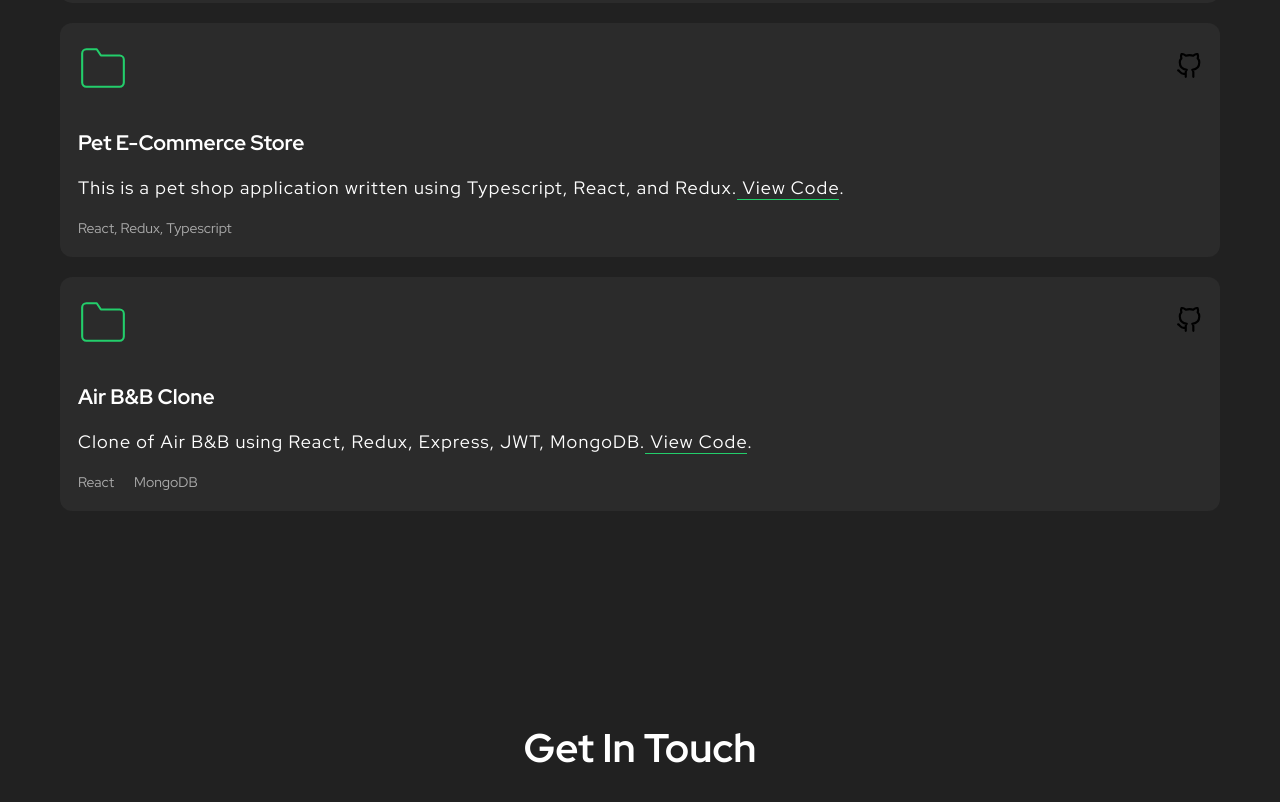
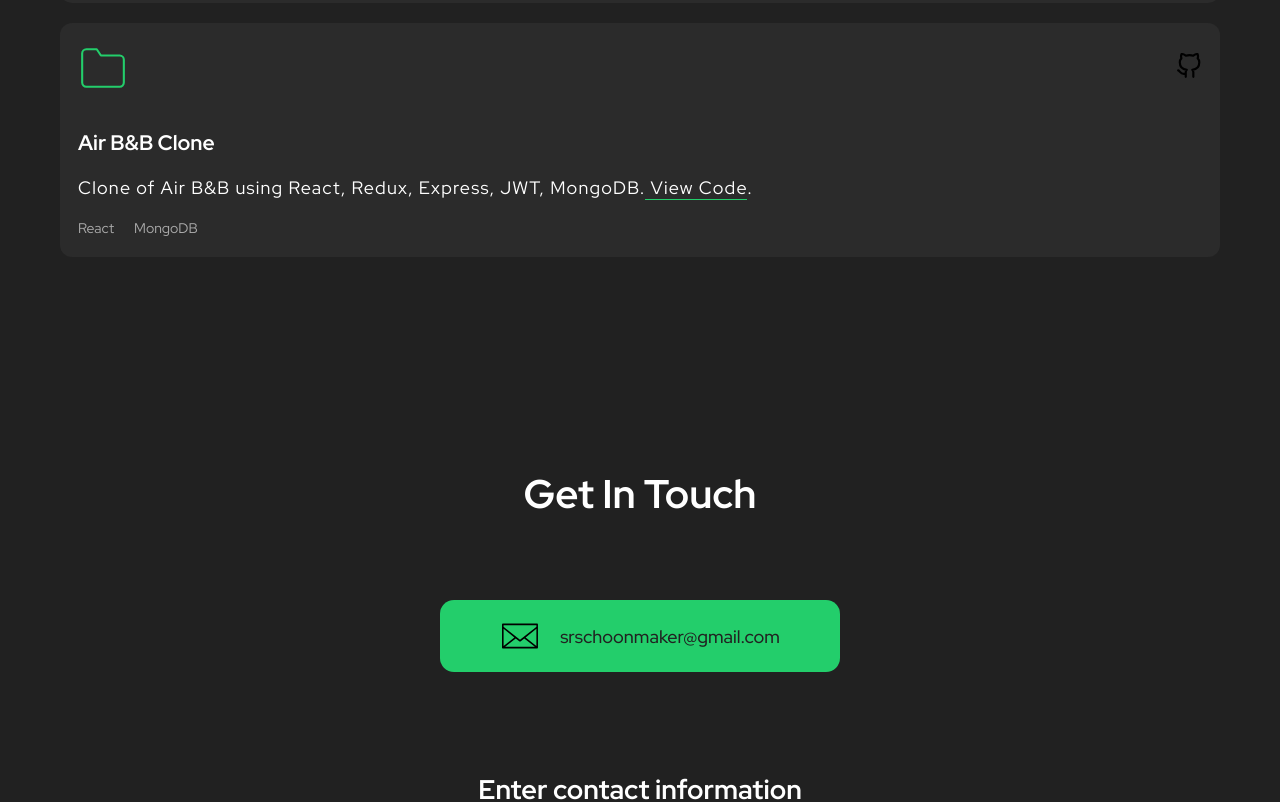
Before and after one commit to SarahSchoonmaker/sarah-react-portfolio, a React (Create React App) app: page / in a window 1280 px wide. Shown: the part 1400-2202 px from the top of the page. Built offline with nearby package versions, Linux system fonts and the light colour scheme.

Commit message:
edited readme

```diff
--- a/src/components/Portfolio/Portfolio.tsx
+++ b/src/components/Portfolio/Portfolio.tsx
@@ -73,59 +73,6 @@
                 role="img"
                 viewBox="0 0 24 24"
                 fill="none"
-                stroke="#23ce6b "
-                strokeWidth="1"
-                strokeLinecap="round"
-                strokeLinejoin="round"
-              >
-                <title>Folder</title>
-                <path d="M22 19a2 2 0 0 1-2 2H4a2 2 0 0 1-2-2V5a2 2 0 0 1 2-2h5l2 3h9a2 2 0 0 1 2 2z"></path>
-              </svg>
-              <div className="project-links">
-                <a
-                  href="https://github.com/IbrahimHiarea/Pet-Accessories-eCommerce-app"
-                  target="_blank"
-                  rel="noreferrer"
-                  aria-label="View project on GitHub"
-                >
-                  <img src={githubIcon} alt="GitHub" />
-                </a>
-              </div>
-            </header>
-            <div className="body">
-              <h3>Pet E-Commerce Store</h3>
-              <p>
-                This is a pet shop application written using Typescript, React,
-                and Redux.
-                <a
-                  href="https://github.com/IbrahimHiarea/Pet-Accessories-eCommerce-app"
-                  target="_blank"
-                  rel="noreferrer"
-                >
-                  {" "}
-                  View Code
-                </a>
-                .
-              </p>
-            </div>
-            <footer>
-              <ul className="tech-list">
-                <li>React, Redux, Typescript</li>
-              </ul>
-            </footer>
-          </div>
-        </ScrollAnimation>
-
-        {/* Project 3 */}
-        <ScrollAnimation animateIn="flipInX">
-          <div className="project">
-            <header>
-              <svg
-                width="50"
-                xmlns="http://www.w3.org/2000/svg"
-                role="img"
-                viewBox="0 0 24 24"
-                fill="none"
                 stroke="#23ce6b"
                 strokeWidth="1"
                 strokeLinecap="round"
```
